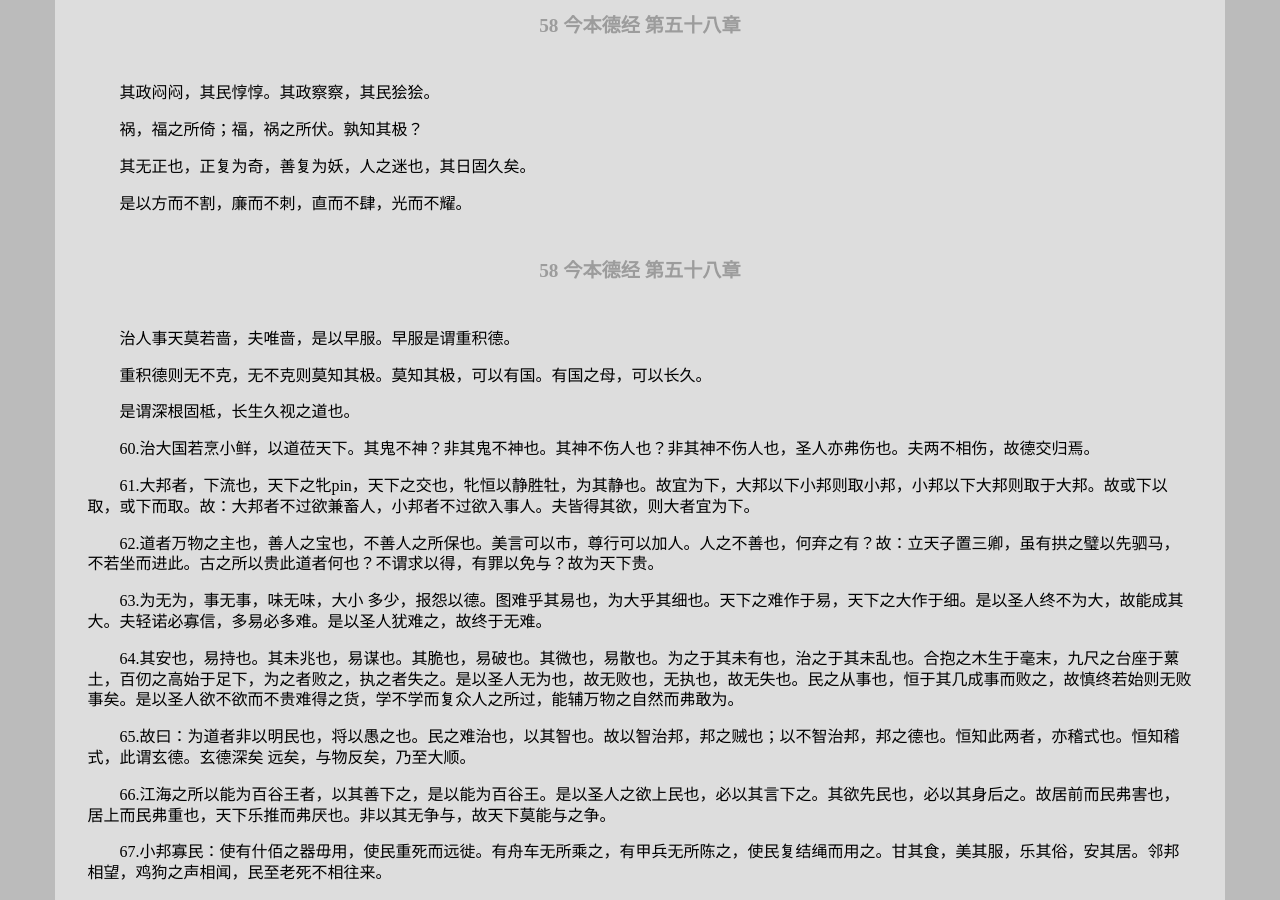
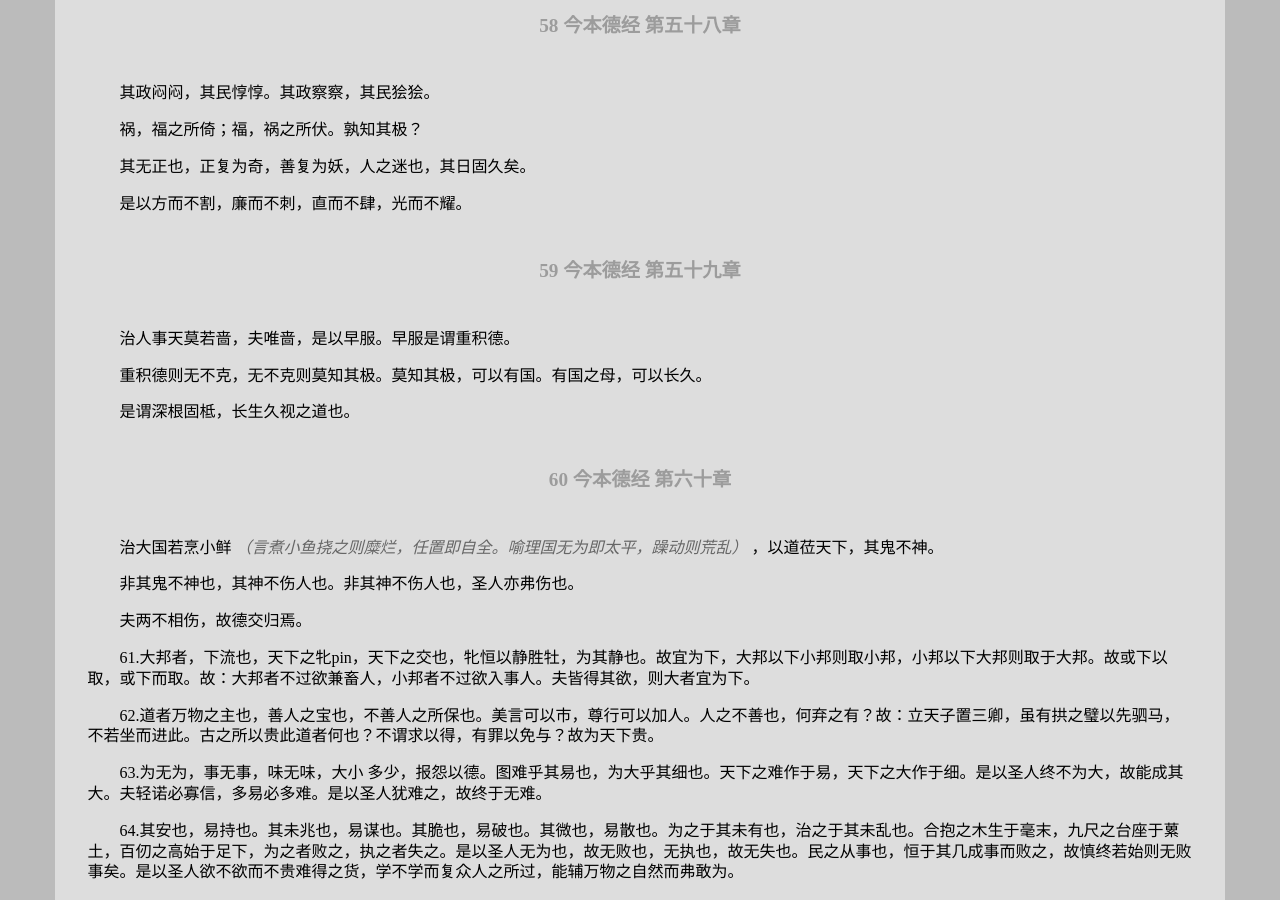
Before and after one commit to leiqin/leiqin.github.io, a Jekyll site: the page built from shoucang/daodejing.markdown, in a window 1280 px wide and 900 px high, scrolled down 5314 px. Built offline with Jekyll 4.4.1, drawn with Linux system fonts in a browser that asks for light colours; nearby versions of some CDN libraries.

Commit message:
道德经 德经 60

```diff
--- a/shoucang/daodejing.markdown
+++ b/shoucang/daodejing.markdown
@@ -215,7 +215,7 @@ title: 道德经
 
 是以方而不割，廉而不刺，直而不肆，光而不耀。
 
-###### 58 今本德经 第五十八章
+###### 59 今本德经 第五十九章
 
 治人事天莫若啬，夫唯啬，是以早服。早服是谓重积德。
 
@@ -223,9 +223,15 @@ title: 道德经
 
 是谓深根固柢，长生久视之道也。
 
+###### 60 今本德经 第六十章
+
+治大国若烹小鲜 _（言煮小鱼挠之则糜烂，任置即自全。喻理国无为即太平，躁动则荒乱）_ ，以道莅天下，其鬼不神。
+
+非其鬼不神也，其神不伤人也。非其神不伤人也，圣人亦弗伤也。
+
+夫两不相伤，故德交归焉。
 
 
-60.治大国若烹小鲜，以道莅天下。其鬼不神？非其鬼不神也。其神不伤人也？非其神不伤人也，圣人亦弗伤也。夫两不相伤，故德交归焉。
 
 61.大邦者，下流也，天下之牝pin，天下之交也，牝恒以静胜牡，为其静也。故宜为下，大邦以下小邦则取小邦，小邦以下大邦则取于大邦。故或下以取，或下而取。故：大邦者不过欲兼畜人，小邦者不过欲入事人。夫皆得其欲，则大者宜为下。
 
```
